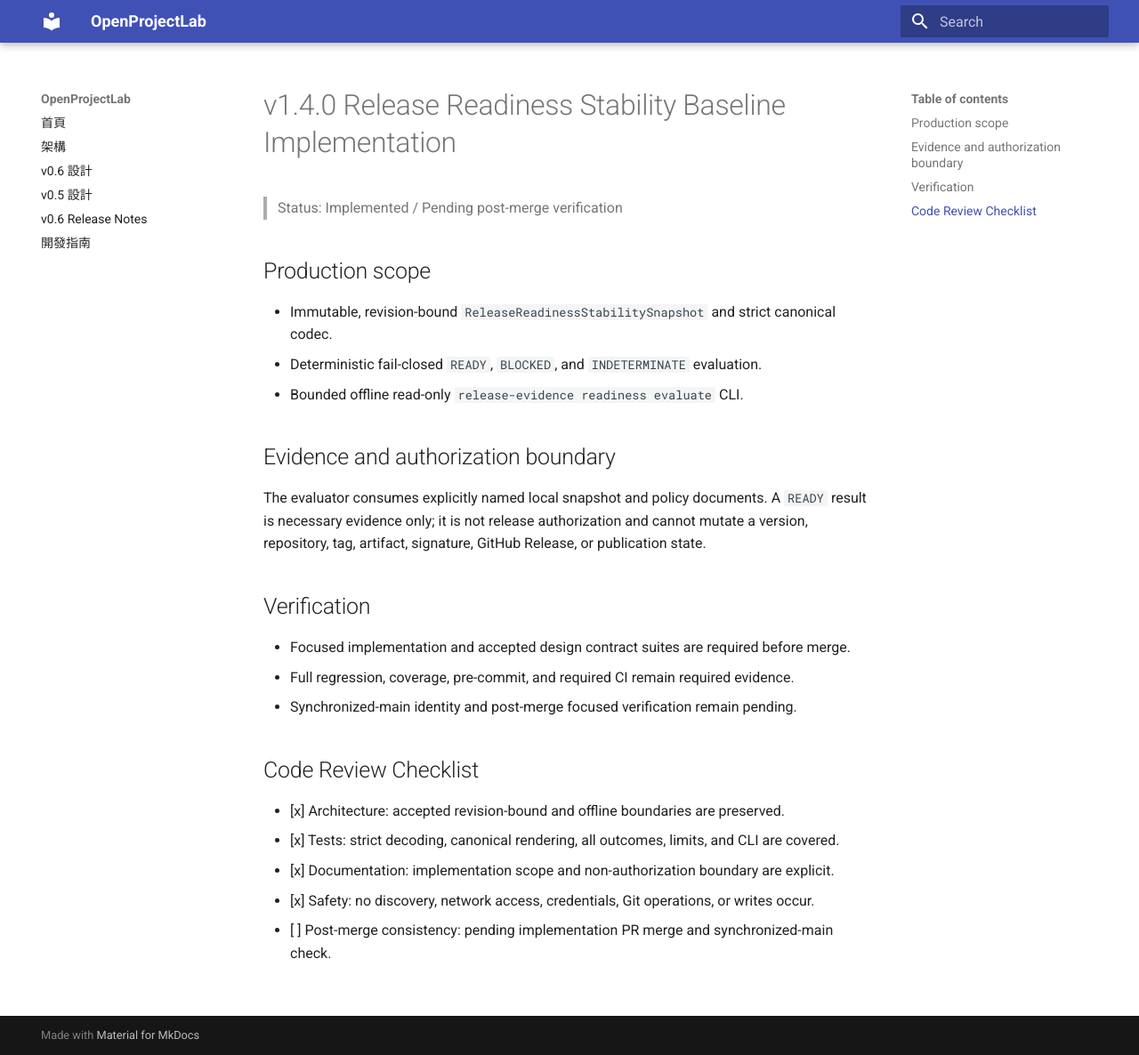
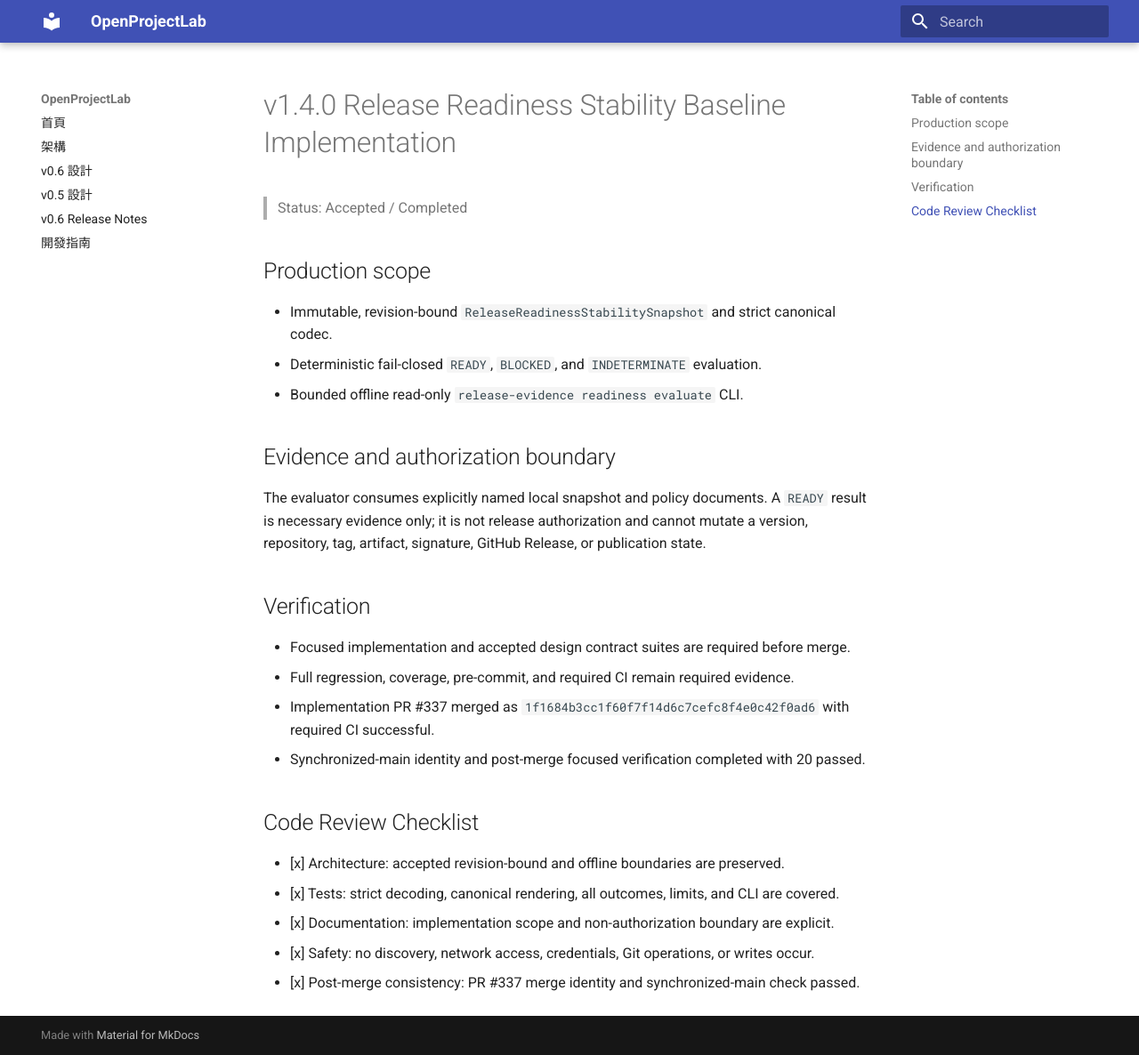
Before and after one commit to khwang1964/OpenProjectLab, an MkDocs documentation site: the page built from docs/releases/v1.4.0-release-readiness-stability-baseline-implementation.md, in a window 1280 px wide and 1186 px high. Shown: the whole window at 89% size. Built offline with MkDocs 1.6.1 and Material for MkDocs 9.7.7, drawn with Linux system fonts in a browser that asks for light colours.

Commit message:
docs: accept v1.4.0 release readiness stability implementation (#338)

```diff
--- a/docs/releases/v1.4.0-release-readiness-stability-baseline-implementation.md
+++ b/docs/releases/v1.4.0-release-readiness-stability-baseline-implementation.md
@@ -1,6 +1,6 @@
 # v1.4.0 Release Readiness Stability Baseline Implementation
 
-> Status: Implemented / Pending post-merge verification
+> Status: Accepted / Completed
 
 ## Production scope
 
@@ -18,7 +18,9 @@ version, repository, tag, artifact, signature, GitHub Release, or publication st
 
 - Focused implementation and accepted design contract suites are required before merge.
 - Full regression, coverage, pre-commit, and required CI remain required evidence.
-- Synchronized-main identity and post-merge focused verification remain pending.
+- Implementation PR #337 merged as `1f1684b3cc1f60f7f14d6c7cefc8f4e0c42f0ad6` with
+  required CI successful.
+- Synchronized-main identity and post-merge focused verification completed with 20 passed.
 
 ## Code Review Checklist
 
@@ -26,4 +28,4 @@ version, repository, tag, artifact, signature, GitHub Release, or publication st
 - [x] Tests: strict decoding, canonical rendering, all outcomes, limits, and CLI are covered.
 - [x] Documentation: implementation scope and non-authorization boundary are explicit.
 - [x] Safety: no discovery, network access, credentials, Git operations, or writes occur.
-- [ ] Post-merge consistency: pending implementation PR merge and synchronized-main check.
+- [x] Post-merge consistency: PR #337 merge identity and synchronized-main check passed.
```
Also changed, not shown: CHANGELOG.md (+9 -0 lines), docs/HISTORY.md (+10 -1 lines), docs/releases/v1.4.0-release-readiness-stability-baseline-implementation-acceptance.md (added, +24 -0 lines), docs/roadmap.md (+10 -1 lines), 1 other file.
